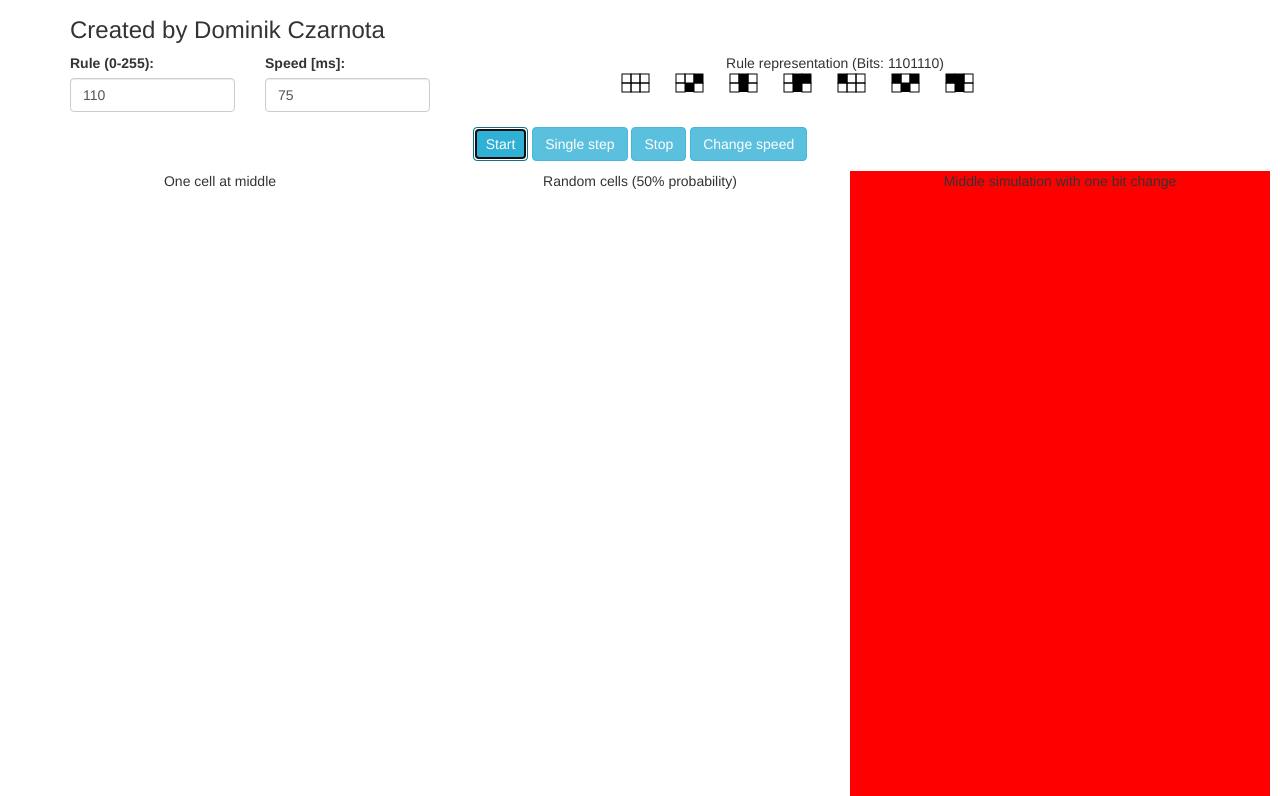
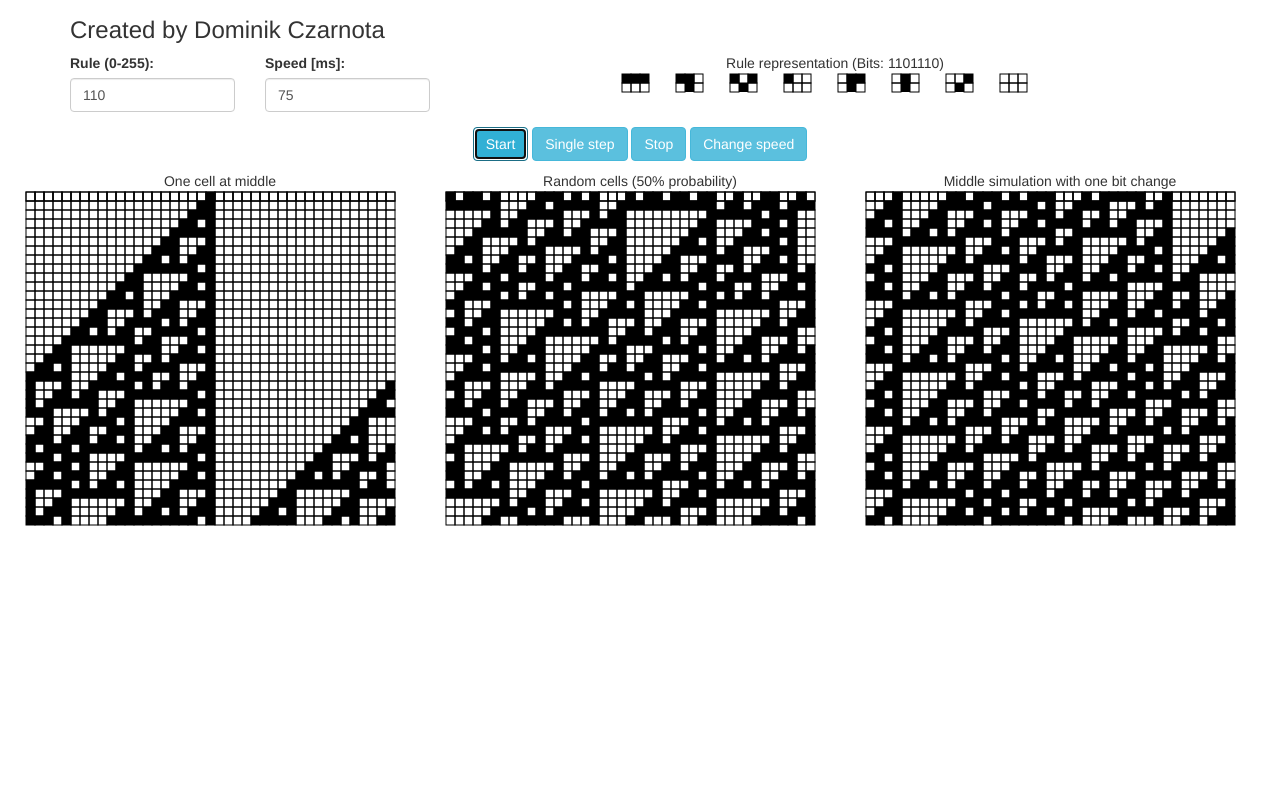
Before and after one commit to disconnect3d/cellular_automata, a plain HTML site: page project1/index.html in a window 1280 px wide. Both pictures are taken after a click on the button "Start". Shown: the part 63-859 px from the top of the page. Drawn offline with Linux system fonts and the light colour scheme.

Commit message:
Working simulation {no scroll yet}

```diff
--- a/project1/code.js
+++ b/project1/code.js
@@ -26,39 +26,47 @@ function fillRect(canvasCtx, x, y) {
 }
 
 function createBoard(elementId) {
-    var canvasColElement = $("#" + elementId + "col");
+    var canvasColElement = $("#" + elementId + "Col");
     var canvasElement = $("#" + elementId)[0];
     var canvasCtx = canvasElement.getContext("2d");
 
-    var cols = Math.floor(canvasColElement.width() / GRID_WALL_PX);
-
+    var cols;
     var iteration;
 
-    var prevArray = createArray(cols);
-    var currArray = createArray(cols);
+    var prevArray;
+    var currArray;
 
-    var init = function() {
-        iteration = 0;
-        canvasCtx.width = canvasColElement.width;
+    var clearCurrArray = function () {
+        for (var x = 0; x < cols; ++x)
+            currArray[x] = 0;
     };
 
-    var clearCurrArray = function() {
-        for (var x = 0; x < cols; ++x)
-            currArray[x] = 0;
-    }
+    return {
+        init: function () {
+            iteration = 0;
+            canvasElement.width = canvasColElement.width();
+            cols = Math.floor(canvasElement.width / GRID_WALL_PX) - 1;
 
-    return {
+            if (cols % 2 == 0)
+                cols -= 1;
+
+            prevArray = createArray(cols);
+            currArray = createArray(cols);
+
+            this.clearCanvas();
+        },
+
         initRandBits: function () {
-            init();
+            this.init();
             for (var x = 0; x < cols; ++x)
-                    currArray[x] = Math.random() > 0.5? 1 : 0;
+                currArray[x] = Math.random() > 0.5 ? 1 : 0;
         },
         initMidBit: function () {
-            init();
+            this.init();
             clearCurrArray();
             currArray[Math.floor(cols / 2)] = 1;
         },
-        calculateIteration: function () {
+        calculateCurrent: function () {
             var trimX = function (x) {
                 return x >= 0 ? x % cols : (cols - 1);
             };
@@ -73,6 +81,15 @@ function createBoard(elementId) {
                 if (ruleMappings.indexOf(str) != -1)
                     currArray[x] = 1;
             }
+        },
+
+        nextIteration: function() {
+            iteration += 1;
+
+            var tmp = prevArray;
+            prevArray = currArray;
+            currArray = tmp;
+            clearCurrArray();
         },
 
         // view like methods
@@ -122,7 +139,7 @@ function fillRuleMappings() {
 
 function clearAndDrawRuleMappings() {
     var canvas_id = "ruleMapping";
-    for (var i = 0; i < 7; ++i) {
+    for (var i = 0; i <= 7; ++i) {
         var canvas = $("#" + canvas_id + i)[0];
 
         var ctx = canvas.getContext("2d");
@@ -147,11 +164,21 @@ var midPointBoard;
 var rndPointBoard;
 var rndDiffPointBoard;
 
+function invokeOnBoards(funcName) {
+    midPointBoard[funcName]();
+    rndPointBoard[funcName]();
+    rndDiffPointBoard[funcName]();
+}
+
 function loop() {
-    midPointBoard.calculateIteration();
-    rndPointBoard.calculateIteration();
-    rndDiffPointBoard.calculateIteration();
+    invokeOnBoards('calculateCurrent');
+    invokeOnBoards('drawCurrent');
+    invokeOnBoards('nextIteration');
+
+    if (!stop)
+        setTimeout(loop, delay);
 }
+
 
 ////////////// Buttons logic //////////////
 function startSimulation() {
@@ -170,6 +197,7 @@ function startSimulation() {
     console.log("---------------------------------------");
 
     clearAndDrawRuleMappings();
+    invokeOnBoards('drawCurrent');
 
     setTimeout(loop, delay);
 }
--- a/project1/index.html
+++ b/project1/index.html
@@ -32,14 +32,14 @@
             </div>
 
             <div class="row text-center">
+                <canvas id="ruleMapping7" width="50px" height="30px"></canvas>
+                <canvas id="ruleMapping6" width="50px" height="30px"></canvas>
+                <canvas id="ruleMapping5" width="50px" height="30px"></canvas>
+                <canvas id="ruleMapping4" width="50px" height="30px"></canvas>
+                <canvas id="ruleMapping3" width="50px" height="30px"></canvas>
+                <canvas id="ruleMapping2" width="50px" height="30px"></canvas>
+                <canvas id="ruleMapping1" width="50px" height="30px"></canvas>
                 <canvas id="ruleMapping0" width="50px" height="30px"></canvas>
-                <canvas id="ruleMapping1" width="50px" height="30px"></canvas>
-                <canvas id="ruleMapping2" width="50px" height="30px"></canvas>
-                <canvas id="ruleMapping3" width="50px" height="30px"></canvas>
-                <canvas id="ruleMapping4" width="50px" height="30px"></canvas>
-                <canvas id="ruleMapping5" width="50px" height="30px"></canvas>
-                <canvas id="ruleMapping6" width="50px" height="30px"></canvas>
-                <canvas id="ruleMapping7" width="50px" height="30px"></canvas>
             </div>
         </div>
     </div>
@@ -70,7 +70,7 @@
             <canvas id="rndCanvas" width="380px" height="600px"></canvas>
         </div>
     </div>
-    <div class="col-md-4" id="rndDiffCanvasCol" style="background: red">
+    <div class="col-md-4" id="rndDiffCanvasCol">
         <div class="row">
             Middle simulation with one bit change
         </div>
```
